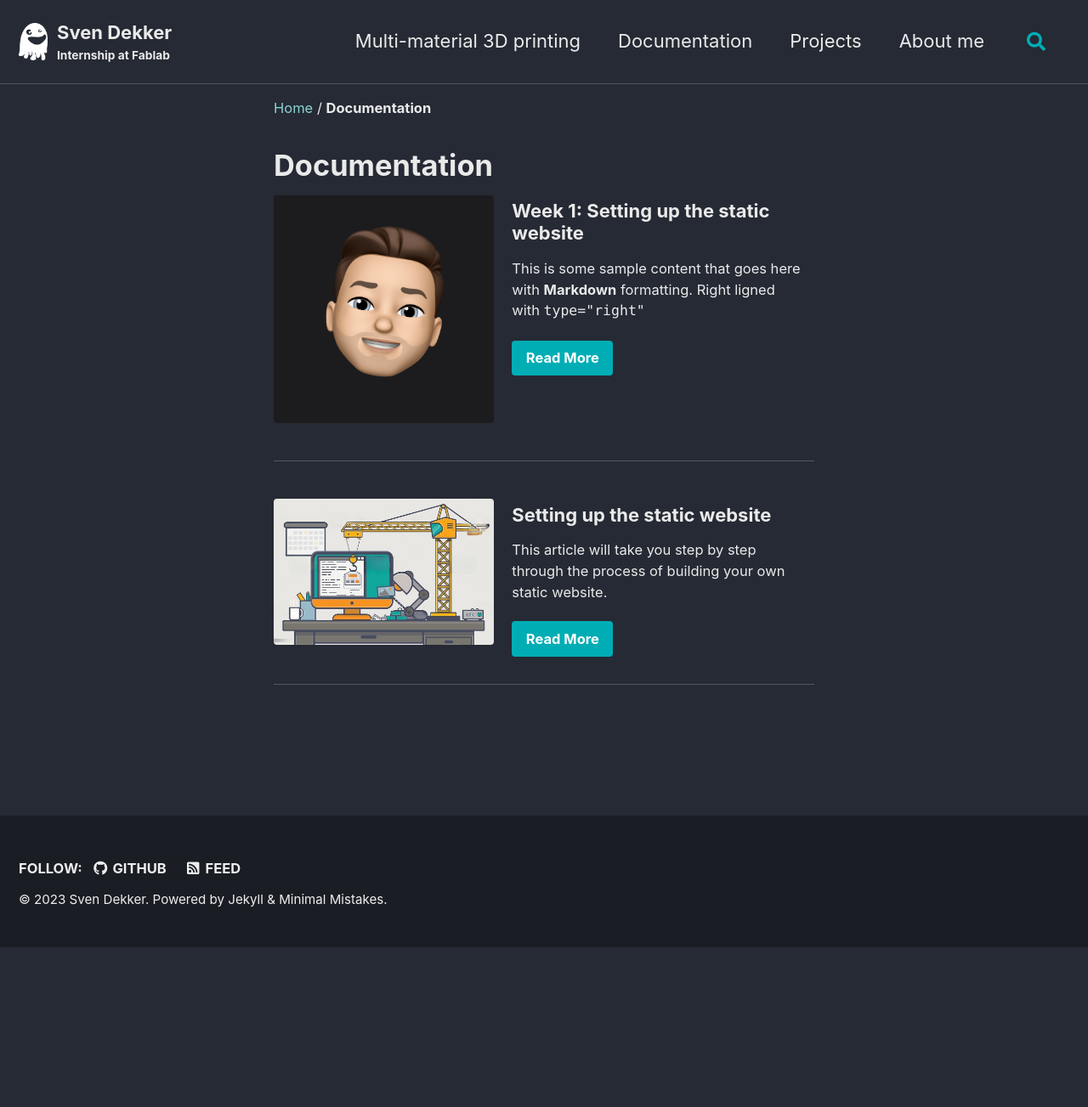
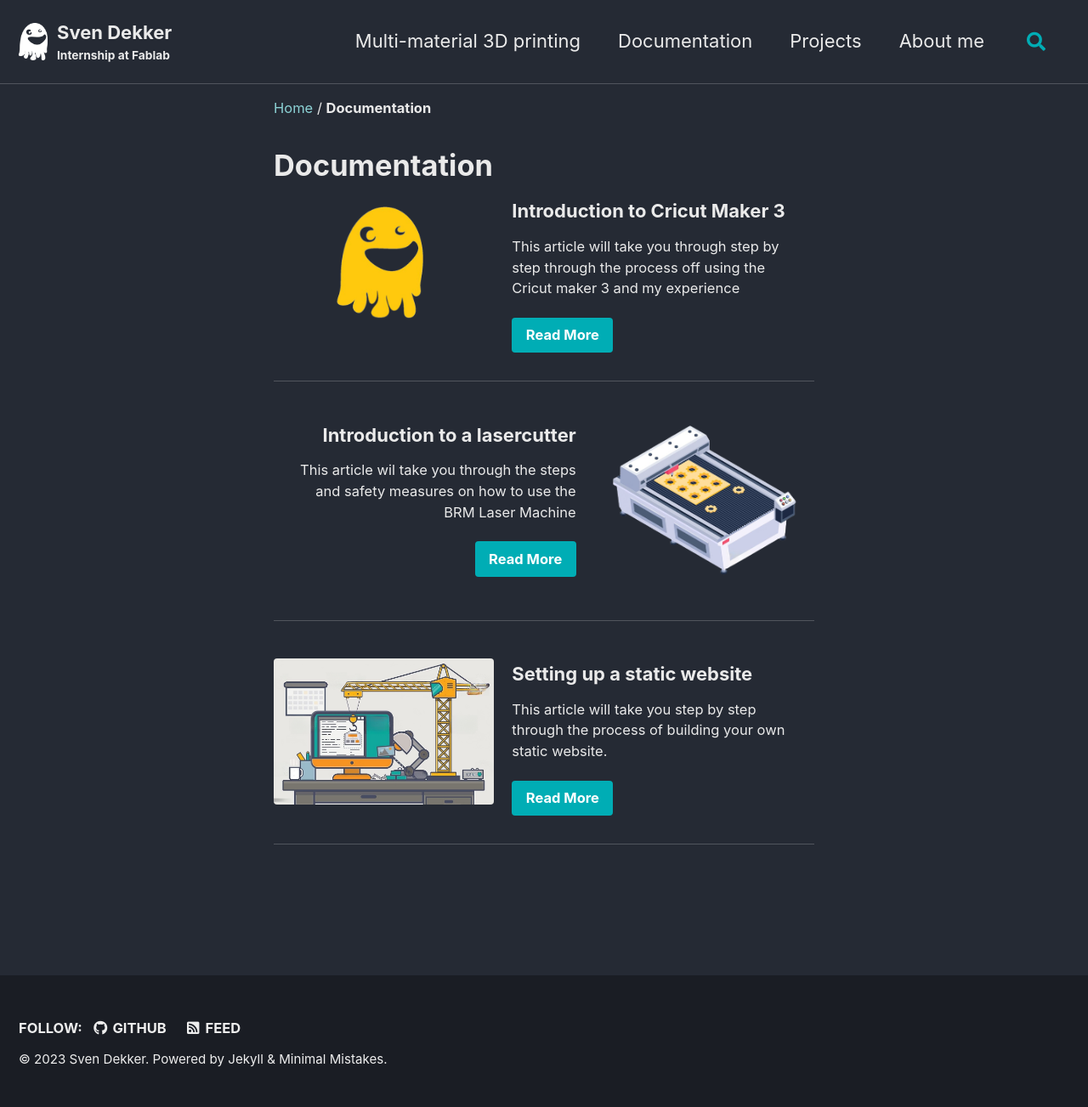
Before and after one commit to ProjectPhase/SvenDekker, a Jekyll site: the page built from _pages/Documentation.md, in a window 1280 px wide. Shown: the whole page at 85% size. Built offline with Jekyll 4.4.1, drawn with Linux system fonts in a browser that asks for light colours; cached includes are drawn as plain includes; before the commit the page ends 1115 px from its top, so only the background shows below that.

Commit message:
Add documentation

```diff
--- a/_pages/Documentation.md
+++ b/_pages/Documentation.md
@@ -11,37 +11,38 @@
 
 #intro:
 #  - excerpt: 'Nullam suscipit et nam, tellus velit pellentesque at malesuada, enim eaque. Quis nulla, netus tempor in diam gravida tincidunt, *proin faucibus* voluptate felis id sollicitudin. Centered with `type="center"`'
-#feature_row2:
-#  - image_path: /assets/Images/Avatar.jpg
-#    alt: "placeholder image 2"
-#    title: "Placeholder Image Left Aligned"
-#    excerpt: 'This is some sample content that goes here with **Markdown** formatting. Left aligned with `type="left"`'
-#    url: "#test-link"
-#    btn_label: "Read More"
-#    btn_class: "btn--primary"
+feature_row2:
+  - image_path: /assets/Images/Blob-v3-removebg.png
+    alt: "placeholder image 2"
+    title: "Introduction to  Cricut Maker 3"
+    excerpt: 'This article will take you through step by step through the process off using the Cricut maker 3 and my experience'
+    url: /documentation/cricut/
+    btn_label: "Read More"
+    btn_class: "btn--primary"
 feature_row3:
-  - image_path: /assets/Images/Avatar.jpg
+  - image_path: /assets/Images/Lasercutter-removebg.png
     alt: "placeholder image 2"
-    title: "Week 1: Setting up the static website"
-    excerpt: 'This is some sample content that goes here with **Markdown** formatting. Right ligned with `type="right"`'
-    url: /multi-material/plan-of-approach/
+    title: "Introduction to a lasercutter"
+    excerpt: 'This article wil take you through the steps and safety measures on how to use the BRM Laser Machine'
+    url: /documentation/lasercutter/
     btn_label: "Read More"
     btn_class: "btn--primary"
 feature_row4:
   - image_path: /assets/Images/Website_building.jpeg
-    alt: "Setting up the static website"
-    title: "Setting up the static website" #Week 1
+    alt: "Setting up a static website"
+    title: "Setting up a static website" #Week 1
     excerpt: 'This article will take you step by step through the process of building your own static website.'
-    url: /documentation/week_1/
+    url: /documentation/setting-up-a-static-website/
     btn_label: "Read More"
     btn_class: "btn--primary"
 
 #{% include feature_row id="feature_row2" type="left" %}
 
-#{% include feature_row id="feature_row3" type="right" %}
+
 ---
 
+{% include feature_row id="feature_row2" width="50%" type="left" %}
 
-{% include feature_row id="feature_row3" type="left" %}
+{% include feature_row id="feature_row3" type="right" %}
 
 {% include feature_row id="feature_row4" type="left" %}
--- a/_posts/2023-09-12-setting-up-the-static-website.md
+++ b/_posts/2023-09-12-setting-up-the-static-website.md
@@ -1,6 +1,6 @@
 ---
-title:  "Setting up the static website" #Week 1
-permalink: /documentation/week_1/
+title:  "Setting up a static website" #Week 1
+permalink: /documentation/setting-up-a-static-website/
 last_modified_at: 13-9-2023
 toc: true
 toc_label: "Step by Step"
```
Also changed, not shown: _posts/2023-09-18-inroduction-to-the-cricut-maker-3.md (added, +69 -0 lines), _posts/2023-09-18-introduction-to-the-lasercutter.md (added, +9 -0 lines), assets/Images/Blob-cdp.png (added), assets/Images/Blob-final-result.jpg (added), assets/Images/Blob-sketch.png (added), assets/Images/Blob-v3-removebg.png (added), assets/Images/Cricket.png (added), assets/Images/Lasercutter-removebg.png (added), assets/Images/cricut.jpg (added), 4 other files.
